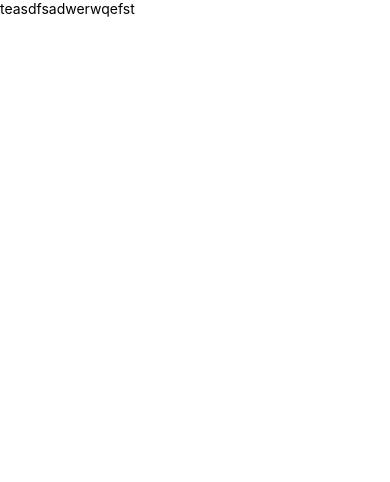
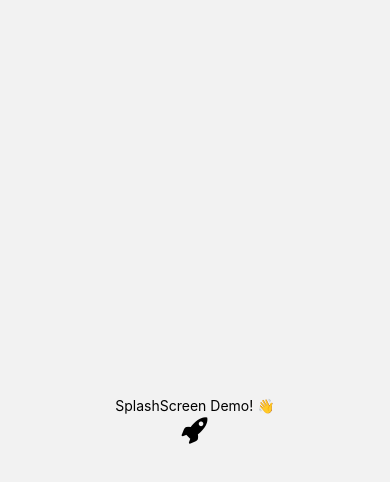
Before and after one commit to m1ns2o/photo-kiosk-app, a React Native app: screen /Profile in a window 390 px wide. Shown: the top 482 px of the page. Built offline with nearby package versions, Linux system fonts and the light colour scheme.

Commit message:
react-native splash screen

```diff
--- a/App.tsx
+++ b/App.tsx
@@ -1,23 +1,61 @@
-import { Text, View, StyleSheet } from "react-native";
-import { SafeAreaProvider, SafeAreaView } from "react-native-safe-area-context";
-import { StatusBar } from "expo-status-bar";
+import * as React from "react";
+import { View, Text } from "react-native";
+import { NavigationContainer } from "@react-navigation/native";
+import { createBottomTabNavigator } from "@react-navigation/bottom-tabs";
+import { createNativeStackNavigator } from "@react-navigation/native-stack";
+import {
+	SafeAreaProvider,
+	useSafeAreaInsets,
+} from "react-native-safe-area-context";
+import Splash from "./src/views/SplashScreen";
+
+function Demo() {
+	const insets = useSafeAreaInsets();
+
+	return (
+		<View
+			style={{
+				flex: 1,
+				justifyContent: "space-between",
+				alignItems: "center",
+				paddingTop: insets.top,
+				paddingBottom: insets.bottom,
+				paddingLeft: insets.left,
+				paddingRight: insets.right,
+			}}
+		>
+			<Text>This is top text.</Text>
+			<Text>This is bottom text.</Text>
+		</View>
+	);
+}
+
+const Stack = createNativeStackNavigator();
+const Tab = createBottomTabNavigator();
 
 export default function App() {
 	return (
-		<SafeAreaProvider style={{ flex: 1 }}>
-			<StatusBar style="auto" />
-			<SafeAreaView>
-				<Text>teasdfsadwerwqefst</Text>
-			</SafeAreaView>
+		<SafeAreaProvider>
+			<NavigationContainer>
+				<Stack.Navigator
+					initialRouteName="Home"
+					screenOptions={{ headerShown: false }}
+				>
+					<Stack.Screen name="Home">
+						{() => (
+							<Tab.Navigator
+								initialRouteName="Analitics"
+								tabBar={() => null}
+								screenOptions={{ headerShown: false }}
+							>
+								<Tab.Screen name="Analitics" component={Splash} />
+								<Tab.Screen name="Profile" component={Splash} />
+							</Tab.Navigator>
+						)}
+					</Stack.Screen>
+					<Stack.Screen name="Settings" component={Splash} />
+				</Stack.Navigator>
+			</NavigationContainer>
 		</SafeAreaProvider>
 	);
 }
-
-const styles = StyleSheet.create({
-	container: {
-		flex: 1,
-		backgroundColor: "#fff",
-		alignItems: "center",
-		justifyContent: "flex-end",
-	},
-});
--- a/app.json
+++ b/app.json
@@ -11,11 +11,12 @@
 			"resizeMode": "contain",
 			"backgroundColor": "#ffffff"
 		},
-    "assetBundlePatterns": [
-      "**/*"
-    ],
+		"assetBundlePatterns": ["**/*"],
 		"ios": {
-      "supportsTablet": true
+			"supportsTablet": true,
+			"config": {
+				"usesNonExemptEncryption": false
+			}
 		},
 		"android": {
 			"adaptiveIcon": {
--- /dev/null
+++ b/src/views/SplashScreen.tsx
@@ -0,0 +1,55 @@
+import React, { useCallback, useEffect, useState } from 'react';
+import { Text, View } from 'react-native';
+import Entypo from '@expo/vector-icons/Entypo';
+import * as SplashScreen from 'expo-splash-screen';
+import * as Font from 'expo-font';
+
+// Keep the splash screen visible while we fetch resources
+SplashScreen.preventAutoHideAsync();
+
+export default function Splash() {
+  const [appIsReady, setAppIsReady] = useState(false);
+
+  useEffect(() => {
+    async function prepare() {
+      try {
+        // Pre-load fonts, make any API calls you need to do here
+        await Font.loadAsync(Entypo.font);
+        // Artificially delay for two seconds to simulate a slow loading
+        // experience. Please remove this if you copy and paste the code!
+        await new Promise(resolve => setTimeout(resolve, 2000));
+      } catch (e) {
+        console.warn(e);
+      } finally {
+        // Tell the application to render
+        setAppIsReady(true);
+      }
+    }
+
+    prepare();
+  }, []);
+
+  const onLayoutRootView = useCallback(async () => {
+    if (appIsReady) {
+      // This tells the splash screen to hide immediately! If we call this after
+      // `setAppIsReady`, then we may see a blank screen while the app is
+      // loading its initial state and rendering its first pixels. So instead,
+      // we hide the splash screen once we know the root view has already
+      // performed layout.
+      await SplashScreen.hideAsync();
+    }
+  }, [appIsReady]);
+
+  if (!appIsReady) {
+    return null;
+  }
+
+  return (
+    <View
+      style={{ flex: 1, alignItems: 'center', justifyContent: 'center' }}
+      onLayout={onLayoutRootView}>
+      <Text>SplashScreen Demo! 👋</Text>
+      <Entypo name="rocket" size={30} />
+    </View>
+  );
+}
```
Also changed, not shown: package.json (+6 -1 lines), src/views/HomeView.tsx (added, +29 -0 lines), src/views/LoginView.tsx (added), src/views/SignupView.tsx (added), 2 other files (tests, documents, lock files or other folders). Lines whose indentation alone changed are shown as unchanged.
